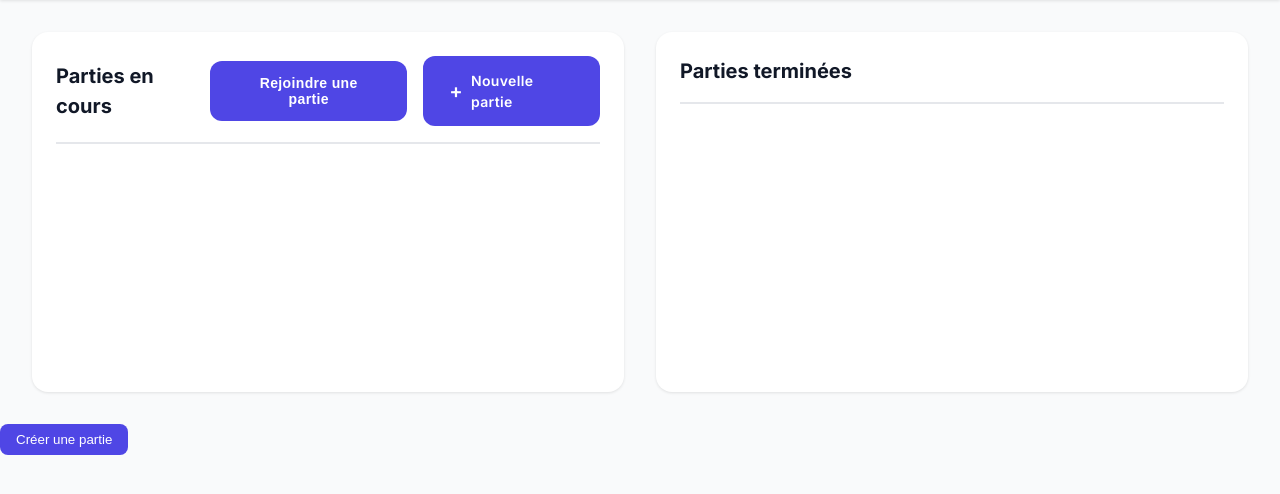
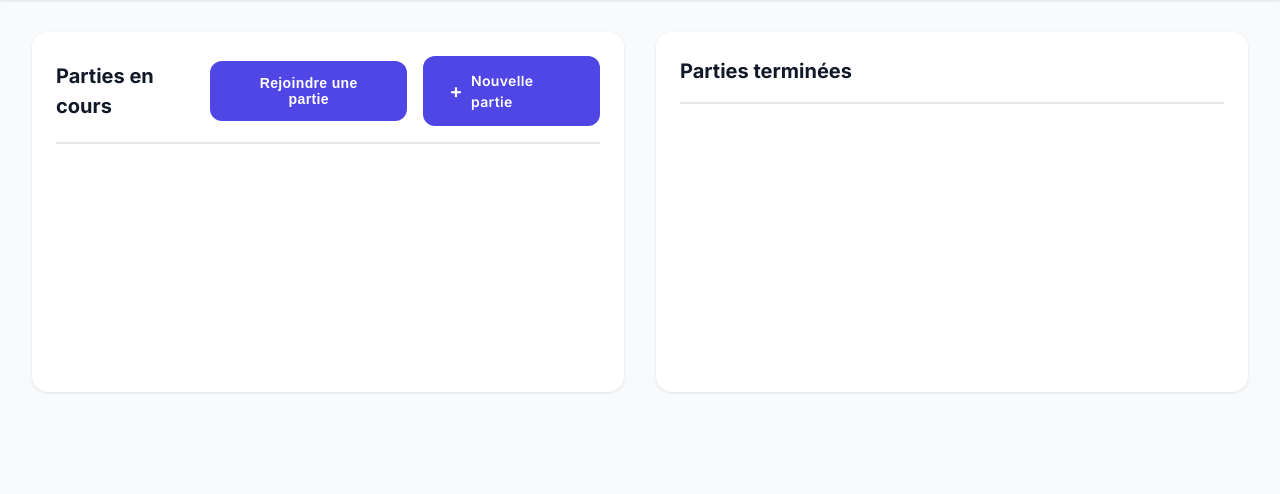
Before and after one commit to Valloue/Le-Petit-Bac, a plain HTML site: page pages/dashboard.html in a window 1280 px wide. Shown: the part 72-566 px from the top of the page. Drawn offline with Linux system fonts and the light colour scheme; no server answers.

Commit message:
mise a jour des pointeurs creat-game

```diff
--- a/pages/dashboard.html
+++ b/pages/dashboard.html
@@ -75,10 +75,6 @@
         </div>
     </div>
 
-    <div class="dashboard-actions">
-        <button id="createGameBtn" class="btn-primary">Créer une partie</button>
-    </div>
-
     <script type="module" src="../js/dashboard.js"></script>
 </body>
 </html>
```
